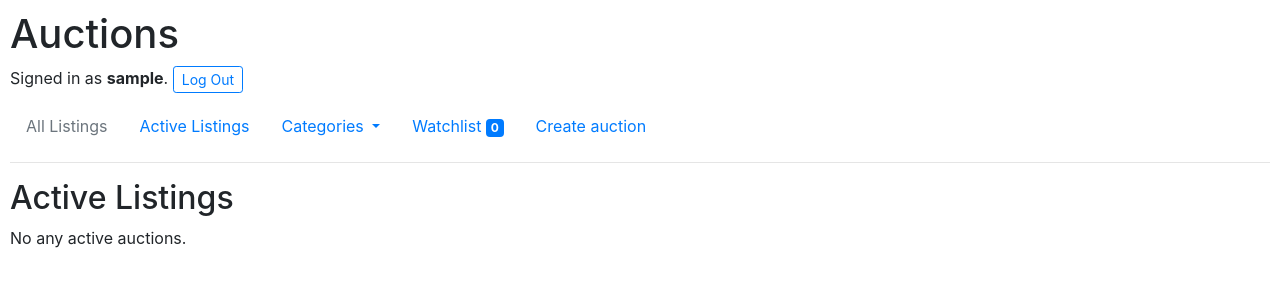
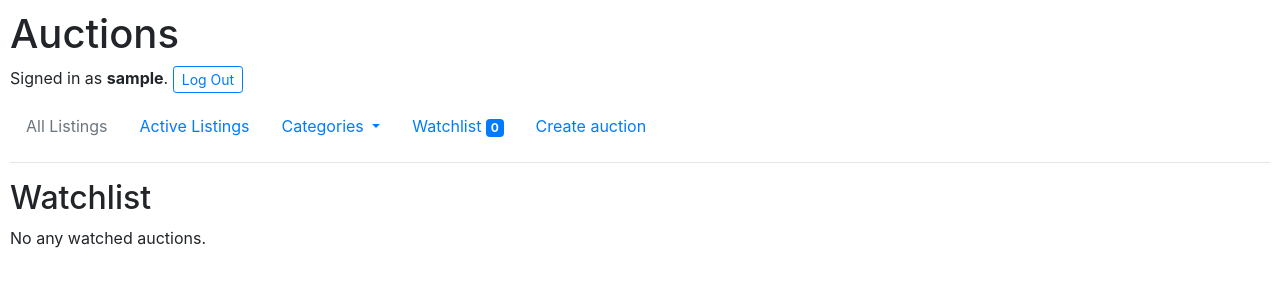
Before and after one commit to andree0/commerce, a Django app: page /watchlist/ in a window 1280 px wide. Shown: the top 300 px of the page. Run offline with Django 3.2, Linux system fonts and the light colour scheme; the visitor is signed in with stand-in values (Sample User, id 1); data that the repository does not hold is empty; some libraries are stand-ins or nearby versions.

Commit message:
coś jest nie halo

```diff
--- a/auctions/static/auctions/auctions.js
+++ b/auctions/static/auctions/auctions.js
@@ -12,7 +12,7 @@ labelRegister.forEach((el) => {
 })
 
 const formBid = document.querySelector("#bid_form");
-const buttonBid = formBid.querySelector("input[type='submit']");
+const buttonBid = formBid.querySelector("input[name='add_bid']");
 const inputPriceBid = document.querySelector("input[name='price']");
 const labelPrice = formBid.querySelector("label[for='id_price']");
 formBid.className = "d-inline-flex align-items-center m-2"
--- a/auctions/templates/auctions/auction_list.html
+++ b/auctions/templates/auctions/auction_list.html
@@ -3,6 +3,8 @@
 {% block body %}
 {% if all %}
     <h2>All Listings</h2>
+{% elif watchlist %}
+    <h2>Watchlist</h2>
 {% else %}
     <h2>Active Listings</h2>
 {% endif %}
@@ -36,6 +38,8 @@
         {% empty %}
             {% if all %}
                 No any auctions.
+            {% elif watchlist %}
+                No any watched auctions.
             {% else %}
                 No any active auctions.
             {% endif %}
--- a/auctions/views.py
+++ b/auctions/views.py
@@ -42,20 +42,12 @@ class CategoryListingsView(ListView):
 
 class WatchlistView(ListView):
     model = Auction
-    template_name = 'auctions/auction_list.html'
     paginate_by = AUCTIONS_PAGINATE_BY
+    extra_context = {'watchlist': True}
 
     def get_queryset(self):
-        return Watchlist.objects.filter(user=self.request.user).values('auction')
-
-
-class DeleteFromWatchlistView(DeleteView):
-    model = Watchlist
-    success_url = reverse_lazy('listings_details')
-
-
-class AddToWatchlistView(CreateView):
-    model = Watchlist
+        watchlist = Watchlist.objects.filter(user=self.request.user).values_list('auction')
+        return Auction.objects.filter(pk__in=watchlist)
 
 
 class RegisterView(CreateView):
@@ -134,13 +126,15 @@ class ListingsPageView(View):
         if request.POST.get('close_listings'):
             auction.active = False
             auction.save()
-        if request.POST.get('add_to_watchlist'):
+        if request.POST.get("eye") == 'add_to_watchlist':
             form_watchlist = WatchlistForm(request.POST)
             if form_watchlist.is_valid():
                 Watchlist.objects.create(**form_watchlist.cleaned_data)
-        if request.POST.get('delete_from_watchlist'):
+        if request.POST.get("eye") == 'delete_from_watchlist':
             form_watchlist = WatchlistForm(request.POST)
             if form_watchlist.is_valid():
-                Watchlist.objects.get(**form_watchlist.cleaned_data).delete()
+                if Watchlist.objects.filter(user=request.user, auction=auction):
+                    Watchlist.objects.get(**form_watchlist.cleaned_data).delete()
+                    self.context['is_watch'] = False
 
         return render(self.request, self.template_name, self.context)
```
Also changed, not shown: auctions/templates/auctions/category_list.html (deleted, +0 -12 lines), auctions/templates/auctions/listings_details.html (+4 -4 lines), auctions/static/auctions/icons/eye-fill.svg (added), auctions/static/auctions/icons/eye.svg (added).
